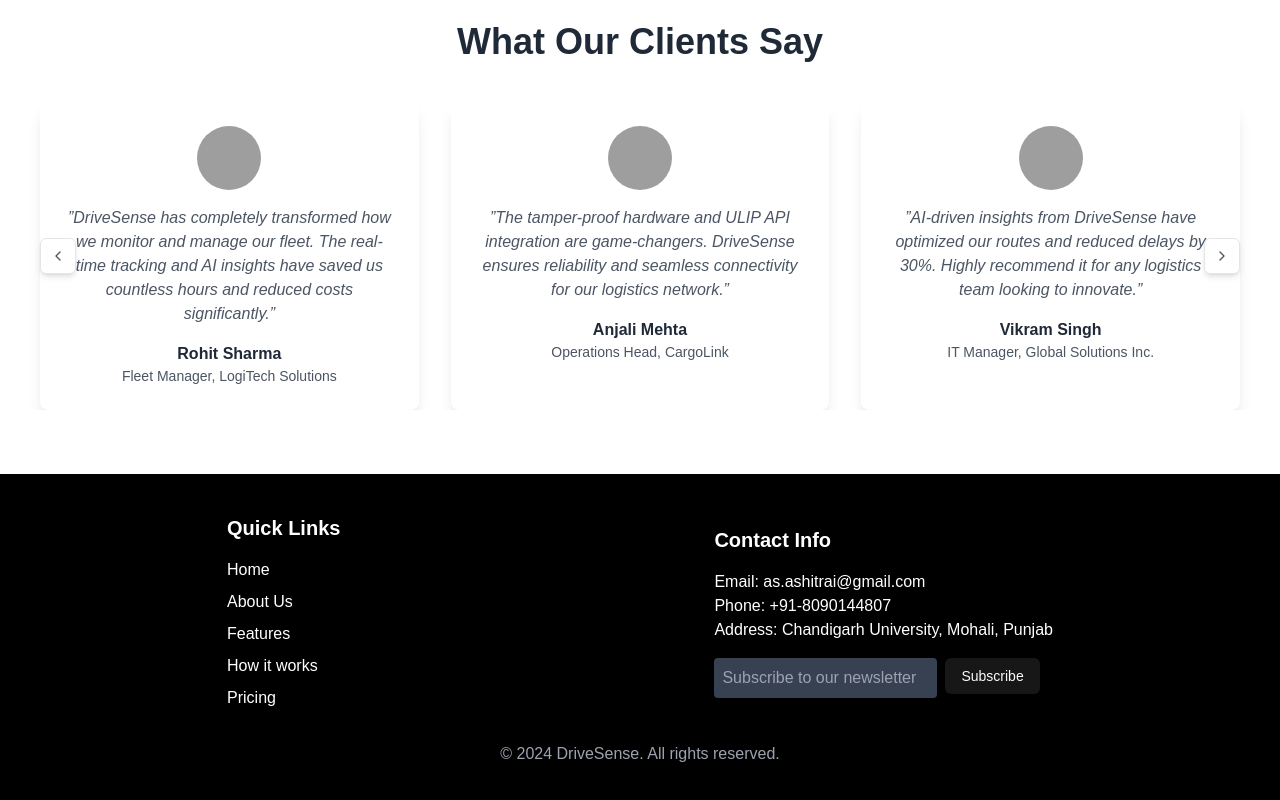
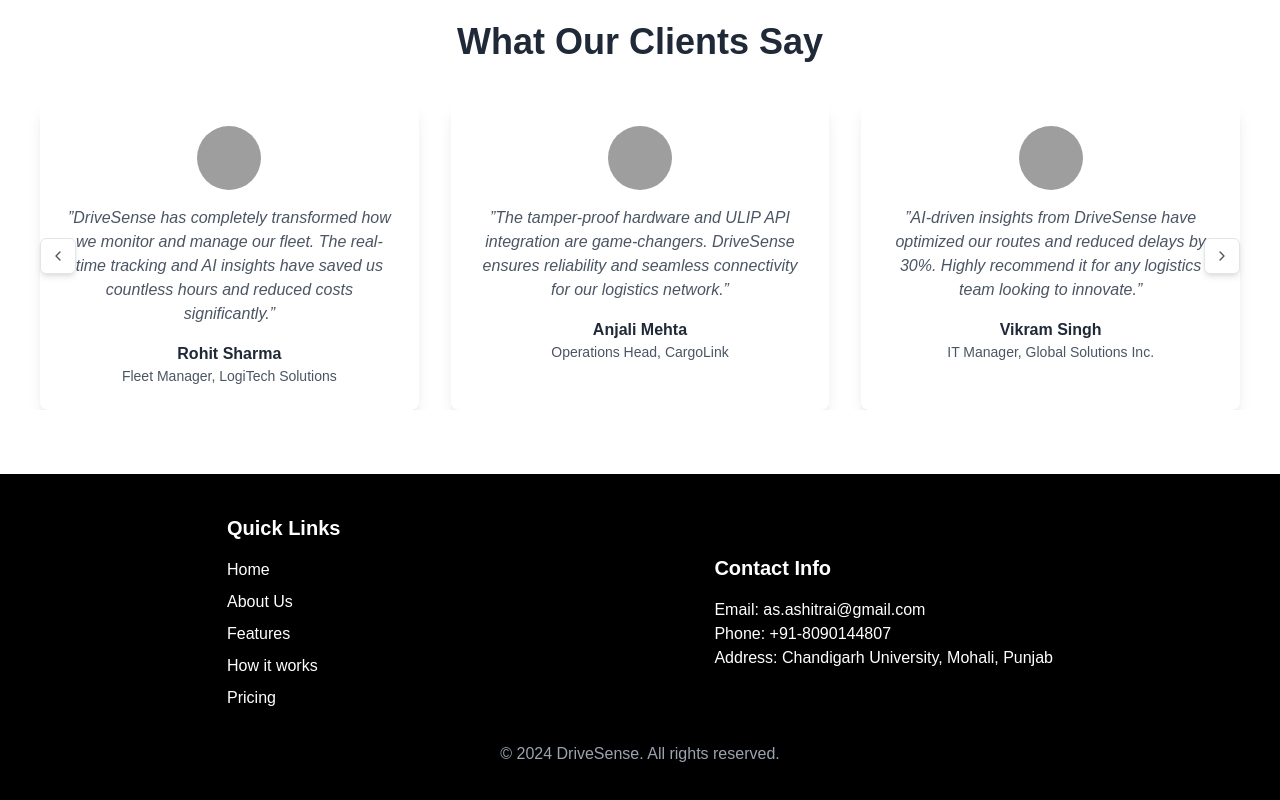
Before and after one commit to rohitnirban/logistic, a Next.js app: page / in a window 1280 px wide. Shown: the part 2014-2814 px from the top of the page. Built offline with nearby package versions, Linux system fonts and the light colour scheme; grey boxes are pictures that could not be loaded.

Commit message:
remove newsletter button

```diff
--- a/src/components/Footer.tsx
+++ b/src/components/Footer.tsx
@@ -25,39 +25,12 @@
                     </ul>
                 </div>
 
-                {/* Follow Us Section */}
-                {/* <div className="mb-8 md:mb-0">
-                    <h3 className="text-xl font-bold mb-4">Follow Us</h3>
-                    <div className="flex space-x-4">
-                        <a href="#" aria-label="Facebook" className="hover:text-blue-600 transition">
-                            <Facebook className="h-6 w-6" />
-                        </a>
-                        <a href="#" aria-label="Twitter" className="hover:text-blue-400 transition">
-                            <TwitterLogoIcon className="h-6 w-6" />
-                        </a>
-                        <a href="#" aria-label="LinkedIn" className="hover:text-blue-700 transition">
-                            <LinkedInLogoIcon className="h-6 w-6" />
-                        </a>
-                        <a href="#" aria-label="Instagram" className="hover:text-pink-500 transition">
-                            <InstagramLogoIcon className="h-6 w-6" />
-                        </a>
-                    </div>
-                </div> */}
-
                 {/* Contact Info Section */}
                 <div>
                     <h3 className="text-xl font-bold mb-4">Contact Info</h3>
                     <p>Email: <a href="mailto:info@DriveSense.com" className="hover:text-blue-400 transition">as.ashitrai@gmail.com</a></p>
                     <p>Phone: <a href="tel:+91XXXXXXXXXX" className="hover:text-blue-400 transition">+91-8090144807</a></p>
                     <p>Address: Chandigarh University, Mohali, Punjab</p>
-                    <form className="mt-4 flex">
-                        <input
-                            type="email"
-                            placeholder="Subscribe to our newsletter"
-                            className="p-2 rounded bg-gray-700 text-white placeholder-gray-400 focus:outline-none focus:ring-2 focus:ring-blue-500"
-                        />
-                        <Button className="ml-2">Subscribe</Button>
-                    </form>
                 </div>
             </motion.div>
             <div className="mt-8 text-center text-gray-400">
```
